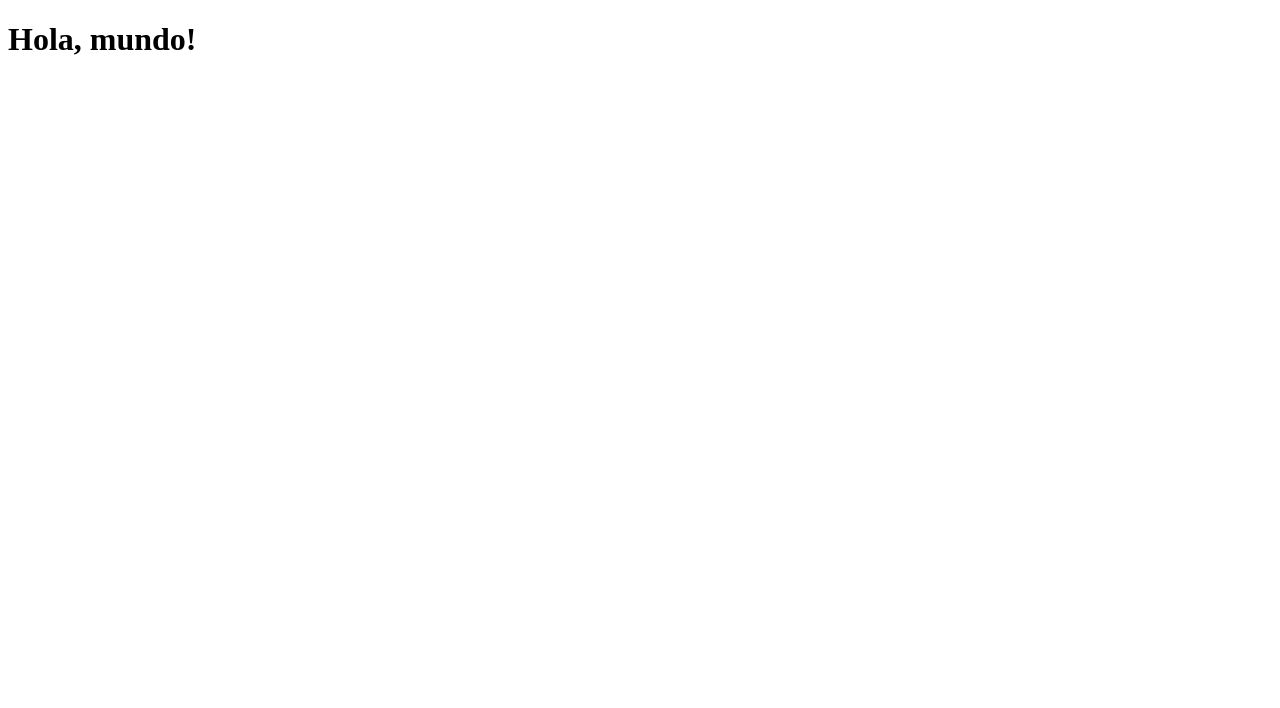
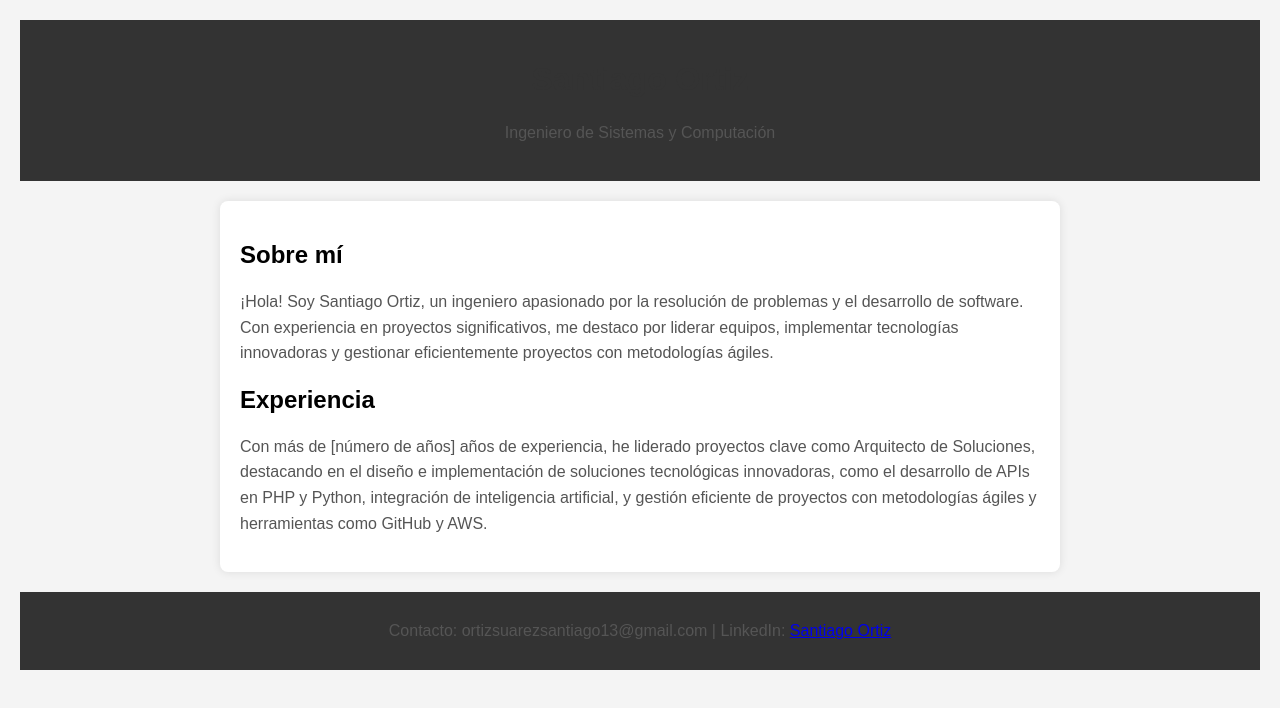
Before and after one commit to saorsu13/saorsu13.github.io, a plain HTML site: page index.html in a window 1280 px wide. Drawn offline with Linux system fonts and the light colour scheme.

Commit message:
Correccion inicial del portafolio

```diff
--- a/index.html
+++ b/index.html
@@ -1,11 +1,67 @@
 <!DOCTYPE html>
-<html lang="en">
+<html lang="es">
 <head>
     <meta charset="UTF-8">
     <meta name="viewport" content="width=device-width, initial-scale=1.0">
-    <title>Mi Portafolio</title>
+    <title>Portafolio de Santiago Ortiz</title>
+    <style>
+        body {
+            font-family: 'Arial', sans-serif;
+            margin: 20px;
+            padding: 0;
+            background-color: #f4f4f4;
+        }
+
+        header {
+            background-color: #333;
+            color: #fff;
+            padding: 20px;
+            text-align: center;
+        }
+
+        section {
+            max-width: 800px;
+            margin: 20px auto;
+            padding: 20px;
+            background-color: #fff;
+            border-radius: 8px;
+            box-shadow: 0 0 10px rgba(0, 0, 0, 0.1);
+        }
+
+        h1 {
+            color: #333;
+        }
+
+        p {
+            line-height: 1.6;
+            color: #555;
+        }
+
+        footer {
+            margin-top: 20px;
+            background-color: #333;
+            color: #fff;
+            padding: 10px 0;
+            text-align: center;
+        }
+    </style>
 </head>
 <body>
-    <h1>Hola, mundo!</h1>
+    <header>
+        <h1>Santiago Ortiz</h1>
+        <p>Ingeniero de Sistemas y Computación</p>
+    </header>
+
+    <section>
+        <h2>Sobre mí</h2>
+        <p>¡Hola! Soy Santiago Ortiz, un ingeniero apasionado por la resolución de problemas y el desarrollo de software. Con experiencia en proyectos significativos, me destaco por liderar equipos, implementar tecnologías innovadoras y gestionar eficientemente proyectos con metodologías ágiles.</p>
+
+        <h2>Experiencia</h2>
+        <p>Con más de [número de años] años de experiencia, he liderado proyectos clave como Arquitecto de Soluciones, destacando en el diseño e implementación de soluciones tecnológicas innovadoras, como el desarrollo de APIs en PHP y Python, integración de inteligencia artificial, y gestión eficiente de proyectos con metodologías ágiles y herramientas como GitHub y AWS.</p>
+    </section>
+
+    <footer>
+        <p>Contacto: ortizsuarezsantiago13@gmail.com | LinkedIn: <a href="https://www.linkedin.com/in/santiago-ortiz-suarez-34761b233/">Santiago Ortiz</a></p>
+    </footer>
 </body>
 </html>
```
